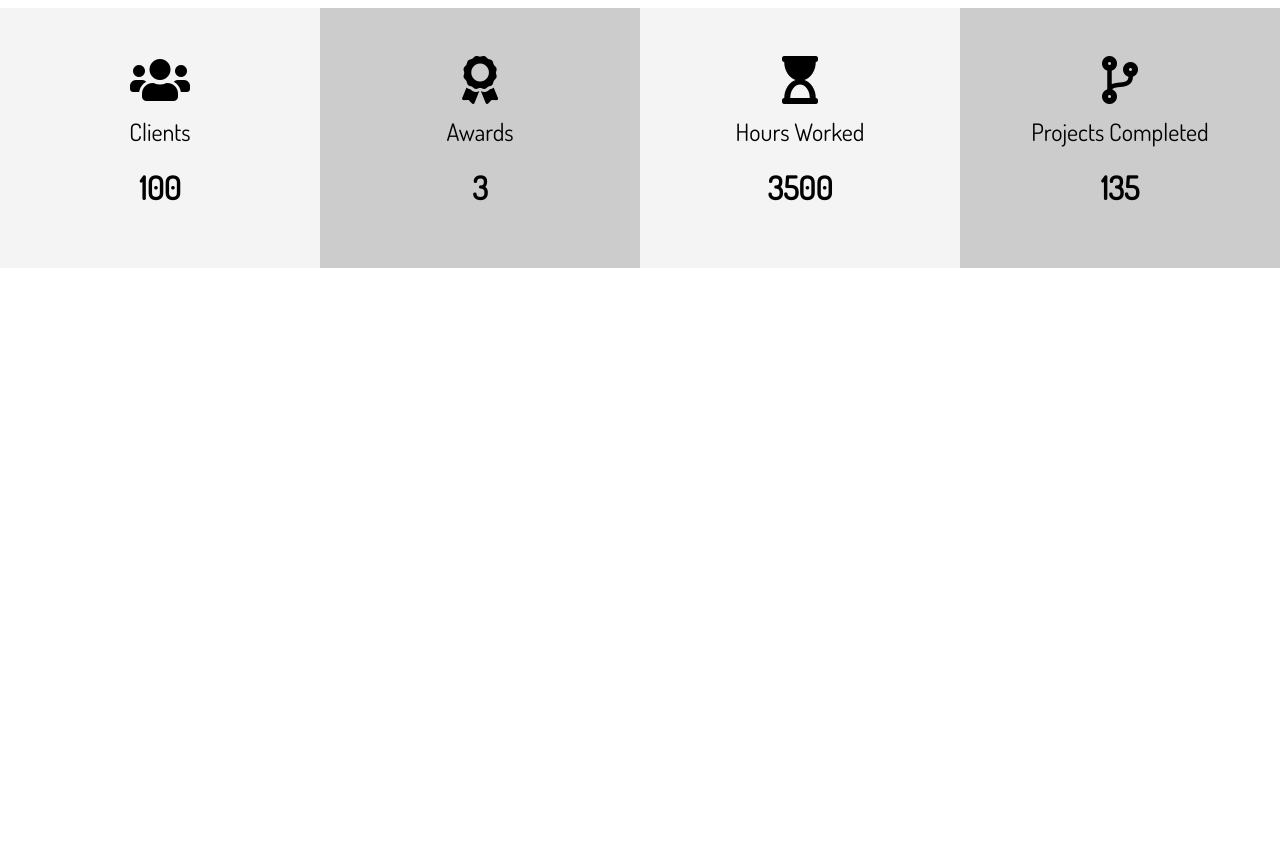
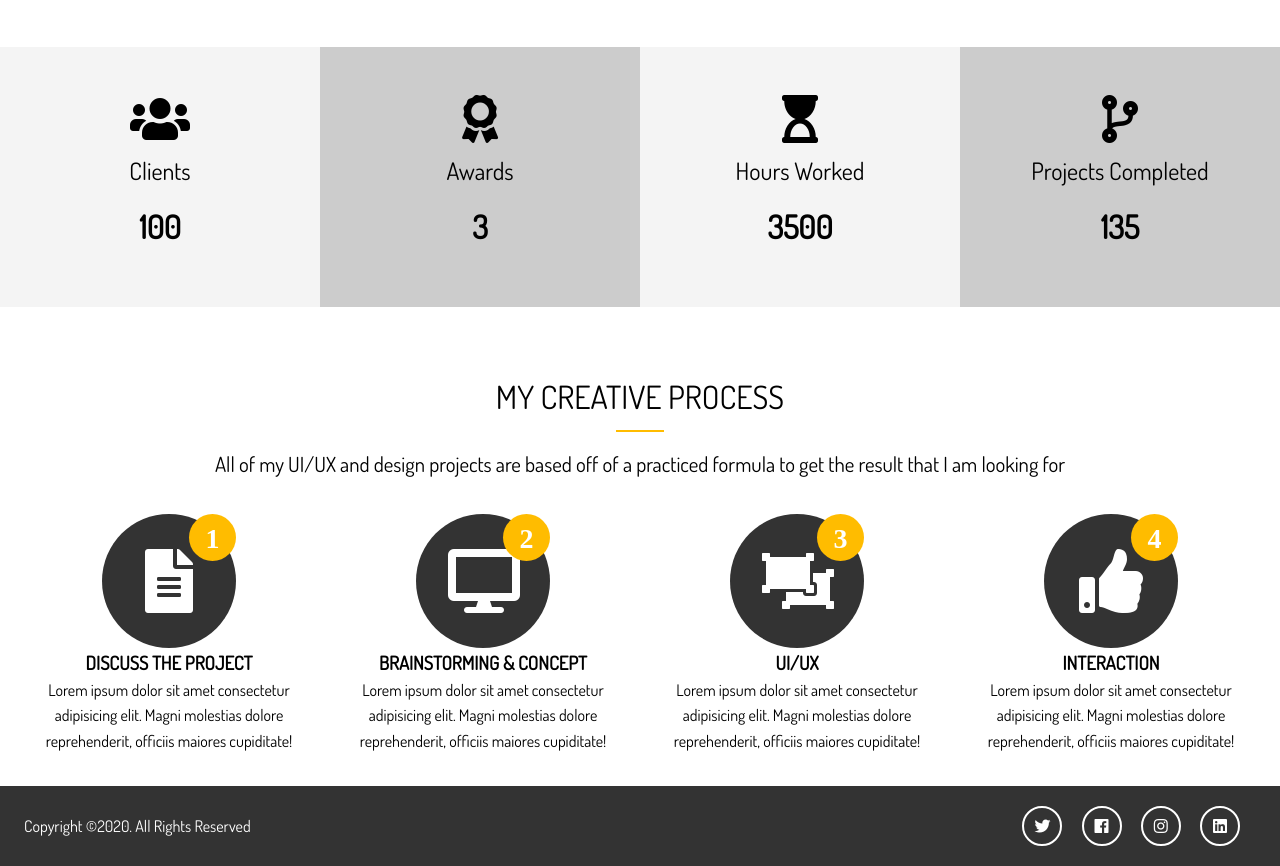
Before and after one commit to wubuchako/sass_portfolio_website, a website: page dist/index.html in a window 1280 px wide. Shown: the part 1178-2044 px from the top of the page. Before the commit the page ends 1478 px from the top, so only its background shows below. Drawn offline with Linux system fonts and the light colour scheme.

Commit message:
process section and footer

```diff
--- a/scss/_config.scss
+++ b/scss/_config.scss
@@ -5,3 +5,12 @@ $light-color: #f4f4f4;
 $medium-color:#ccc;
 $dark-color: #333;
 $bg-image:url('../img/showcase.jpg');
+
+// set text color
+@function set-text-color($color){
+  @if(lightness($color)> 50){
+    @return #000;
+  } @else {
+    @return #fff;
+  }
+}
--- a/scss/_utilities.scss
+++ b/scss/_utilities.scss
@@ -78,3 +78,20 @@ input[class^='btn-']:hover{
     padding: 4rem 0;
   }
 }
+
+.section-title {
+  font-size: 2rem;
+  display: block;
+  padding-bottom: 0.5rem;
+  text-align: center;
+  font-weight: 100;
+  text-transform: uppercase;
+}
+
+.bottom-line {
+  height: 2px;
+  width: 3rem;
+  background: $main-color;
+  display: block;
+  margin: 0 auto 1rem auto;
+}
--- a/scss/main.scss
+++ b/scss/main.scss
@@ -90,7 +90,9 @@ img {
 
   //Header inner
   &-inner {
-
+    background: $bg-image no-repeat 20% 30% / cover;
+    height: 5.5rem;
+    border-bottom: 3px solid $main-color;
   }
 }
 
@@ -142,4 +144,86 @@ img {
       }
     }
   }
+    //Home section C
+    &-c {
+      .process {
+        display: grid;
+        grid-template-columns: repeat(4,1fr);
+        grid-gap: 1.5rem;
+        text-align: center;
+
+        //process-step
+        &-step {
+          position: absolute;
+          top:0;
+          right: 0;
+          font-size: 28px;
+          background: $main-color;
+          color: set-text-color($main-color);
+          border-radius: 50%;
+          height: 15px;
+          width: 15px;
+          line-height: 15px;
+          padding: 1rem;
+          transition: all 1s;
+        }
+
+        // process-icon
+        &-icon {
+          border-radius: 50%;
+          background: $dark-color;
+          color: set-text-color($dark-color);
+          padding: 2rem;
+          width: 70px;
+          height: 70px;
+          line-height: 70px;
+          text-align: center;
+          position: relative;
+          transition: all 1s;
+
+          &:hover {
+            background: $main-color;
+            width: 90px;
+            height: 90px;
+            line-height: 90px;
+
+            .process-step {
+              background: $dark-color;
+              color:set-text-color($dark-color);
+            }
+          }
+        }
+      }
+    }
+  }
+
+
+// Footer
+#main-footer {
+  background:$dark-color;
+  height: 5rem;
+  color: #fff;
+
+  .footer-content {
+    display: flex;
+    justify-content: space-between;
+    height: 5rem;
+    align-items: center;
+
+    .social .fab {
+      margin-right: 1rem;
+      border: 2px #fff solid;
+      border-radius: 50%;
+      height: 20px;
+      width: 20px;
+      line-height: 20px;
+      text-align: center;
+      padding: 0.5rem;
+
+      &:hover {
+        background: $main-color;
+      }
+    }
+  }
+
 }
```
Also changed, not shown: dist/css/main.css, dist/index.html.
